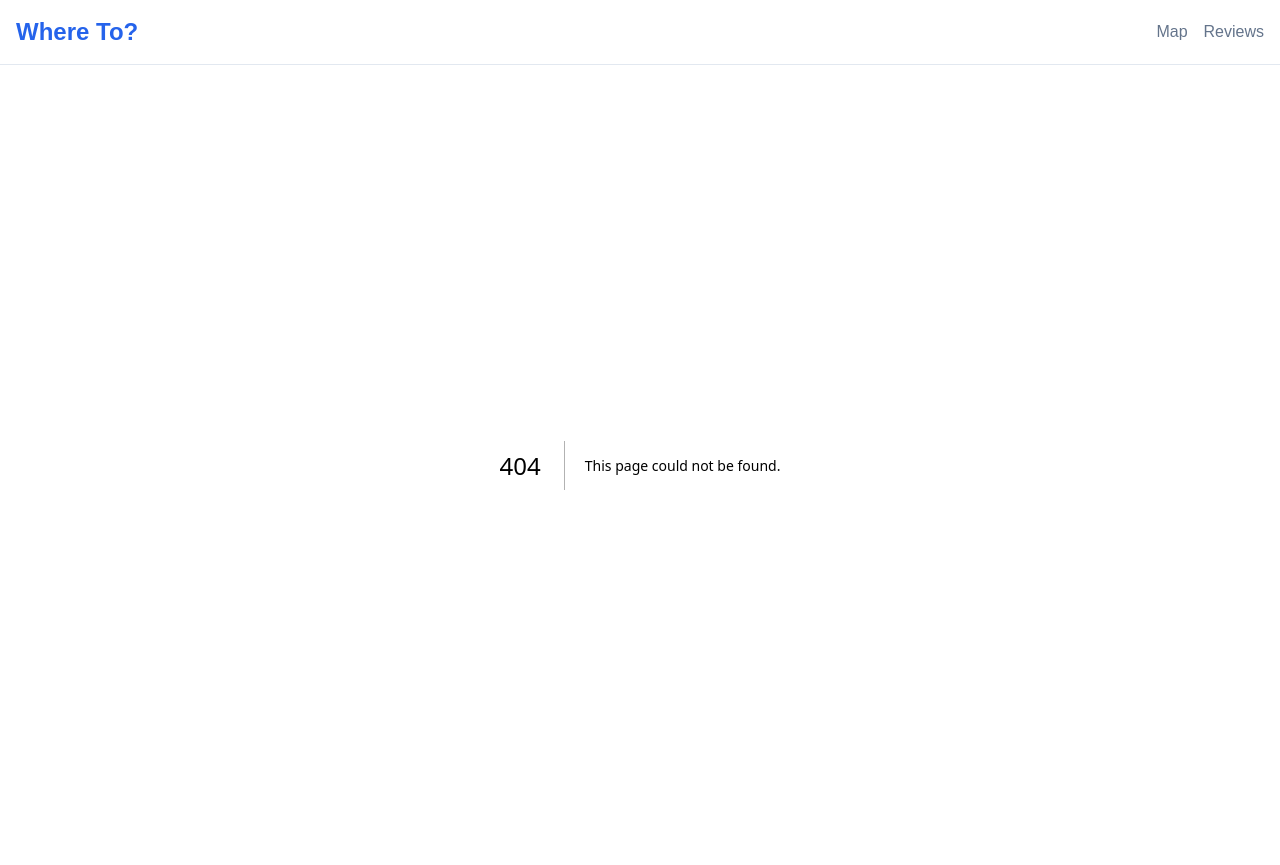
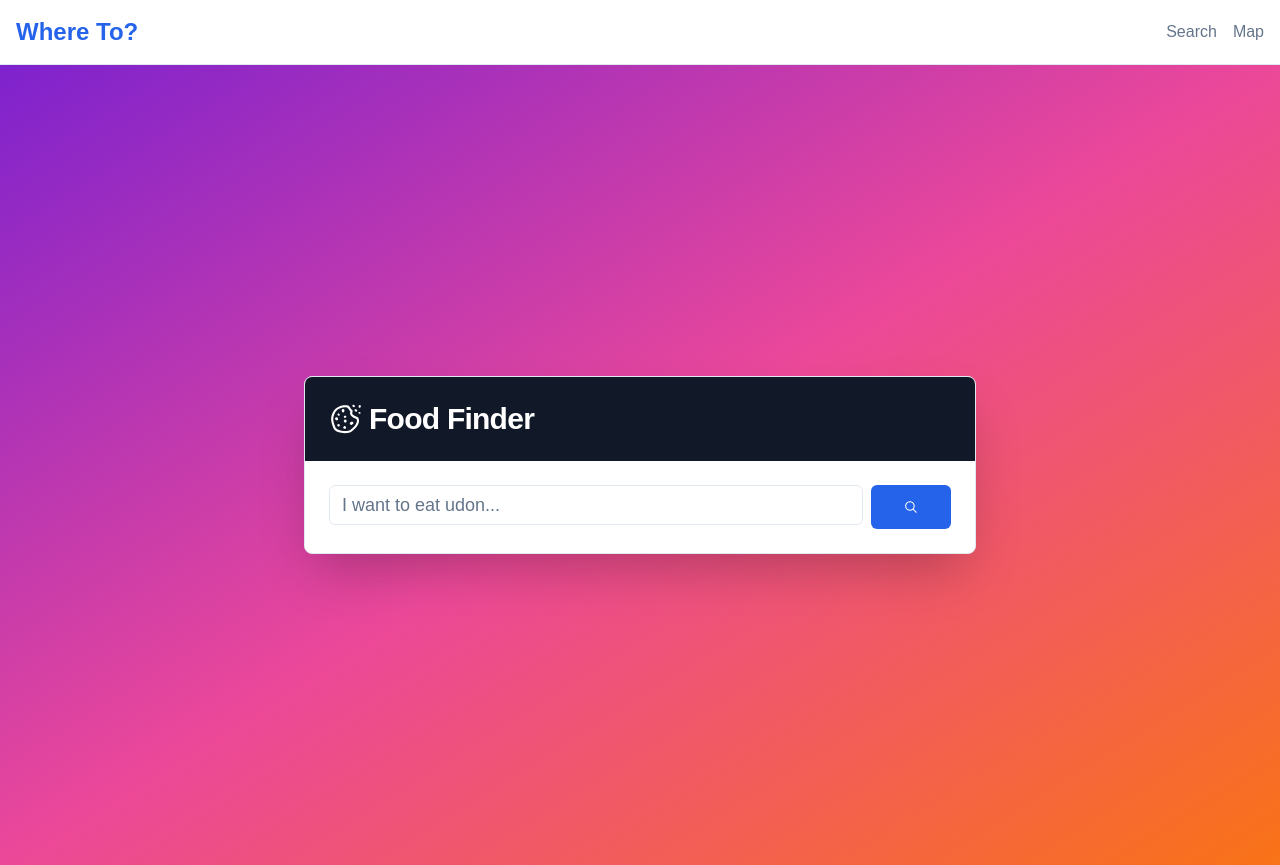
Before and after one commit to shackattackk/where-to, a Next.js app: page /search in a window 1280 px wide. Before the commit this address had no page. Built offline with nearby package versions, Linux system fonts and the light colour scheme.

Commit message:
add food finder page

```diff
--- /dev/null
+++ b/src/app/search/page.tsx
@@ -0,0 +1,78 @@
+'use client'
+
+import { useState, useEffect } from 'react'
+import { Card, CardContent, CardHeader, CardTitle } from "@/components/ui/card"
+import { Input } from "@/components/ui/input"
+import { Button } from "@/components/ui/button"
+import { CookieIcon, MagnifyingGlassIcon, LightningBoltIcon} from '@radix-ui/react-icons'
+
+
+export const mockSuggestions = [
+    'Marugame',
+    'Yume Ga',
+];
+export default function FoodSearch() {
+  const [query, setQuery] = useState('')
+  const [suggestions, setSuggestions] = useState<string[]>([])
+  const [isLoading, setIsLoading] = useState(false)
+  const [error, setError] = useState<string | null>(null)
+
+
+  const handleSearch = async () => {
+    setIsLoading(true)
+    setError(null)
+    try {
+      // This is a placeholder for the actual OpenAI API call
+      const response = await fetch('/api/get-suggestions', {
+        method: 'POST',
+        headers: { 'Content-Type': 'application/json' },
+        body: JSON.stringify({ query })
+      })
+      if (!response.ok) throw new Error('Failed to fetch suggestions')
+      const data = await response.json()
+      setSuggestions(data.suggestions)
+    } catch (err) {
+      setError('Failed to get suggestions. Please try again.')
+    } finally {
+      setSuggestions(mockSuggestions);
+      setIsLoading(false)
+    }
+  }
+
+  return (
+    <div className="min-h-screen flex items-center justify-content p-8 bg-gradient-to-br from-purple-700 via-pink-500 to-orange-500">
+      <Card className="w-full max-w-2xl mx-auto overflow-hidden shadow-2xl">
+        <CardHeader className="bg-gray-900 text-white">
+          <CardTitle className="text-3xl font-bold flex items-center gap-2">
+            <CookieIcon className="w-8 h-8" />
+            Food Finder
+          </CardTitle>
+        </CardHeader>
+        <CardContent className="p-6">
+          <div className="flex gap-2">
+            <Input
+              placeholder="I want to eat udon..."
+              value={query}
+              onChange={(e) => setQuery(e.target.value)}
+              className="text-lg"
+            />
+            <Button onClick={handleSearch} disabled={isLoading} size="lg">
+              {isLoading ? <LightningBoltIcon className="w-4 h-4 animate-spin" /> : <MagnifyingGlassIcon className="w-4 h-4" />}
+            </Button>
+          </div>
+          {error && <p className="mt-4 text-red-500">{error}</p>}
+          {suggestions.length > 0 && (
+            <div className="mt-6">
+              <h2 className="text-xl font-semibold mb-3">Suggestions:</h2>
+              <ul className="space-y-2">
+                {suggestions.map((suggestion, index) => (
+                  <li key={index} className="bg-gray-100 p-3 rounded-lg shadow">{suggestion}</li>
+                ))}
+              </ul>
+            </div>
+          )}
+        </CardContent>
+      </Card>
+    </div>
+  )
+}
--- a/src/components/header/index.tsx
+++ b/src/components/header/index.tsx
@@ -12,18 +12,18 @@ export default function Header() {
           <ul className="flex space-x-4">
             <li>
               <Link
+                href="/search"
+                className="text-muted-foreground hover:text-primary"
+              >
+                Search
+              </Link>
+            </li>
+            <li>
+              <Link
                 href="/map"
                 className="text-muted-foreground hover:text-primary"
               >
                 Map
-              </Link>
-            </li>
-            <li>
-              <Link
-                href="#reviews"
-                className="text-muted-foreground hover:text-primary"
-              >
-                Reviews
               </Link>
             </li>
           </ul>
```
